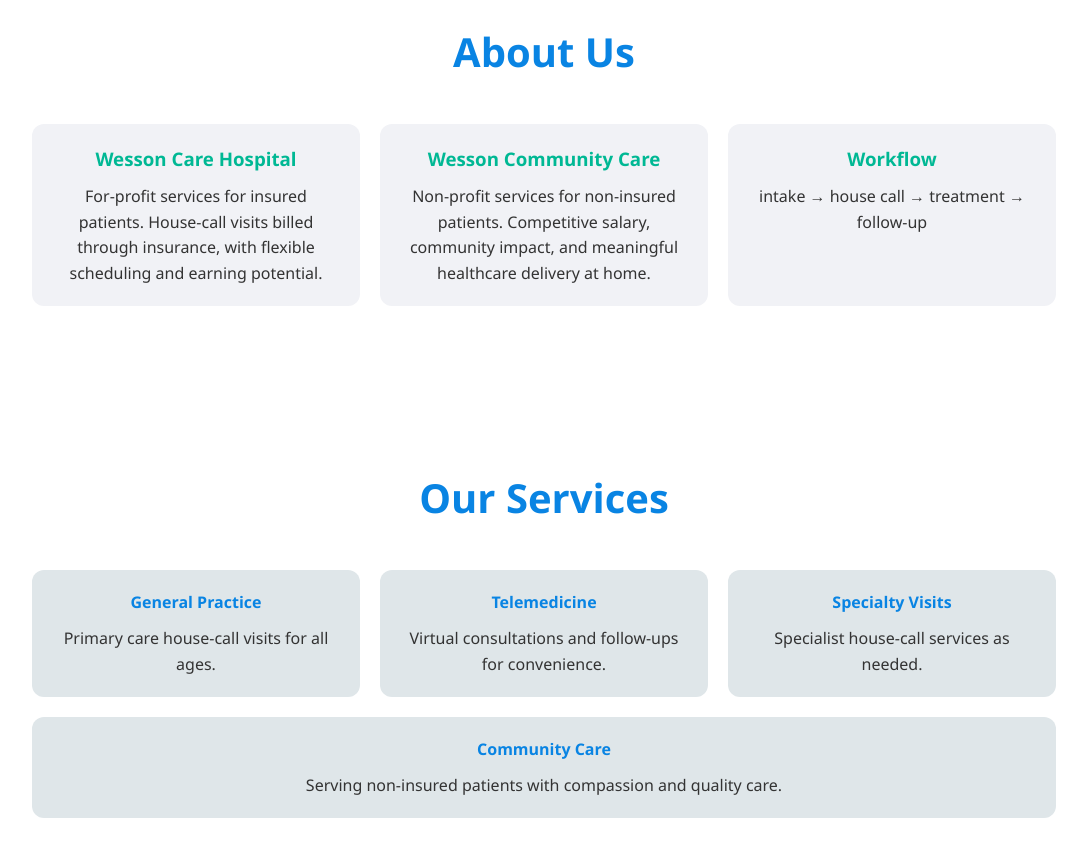
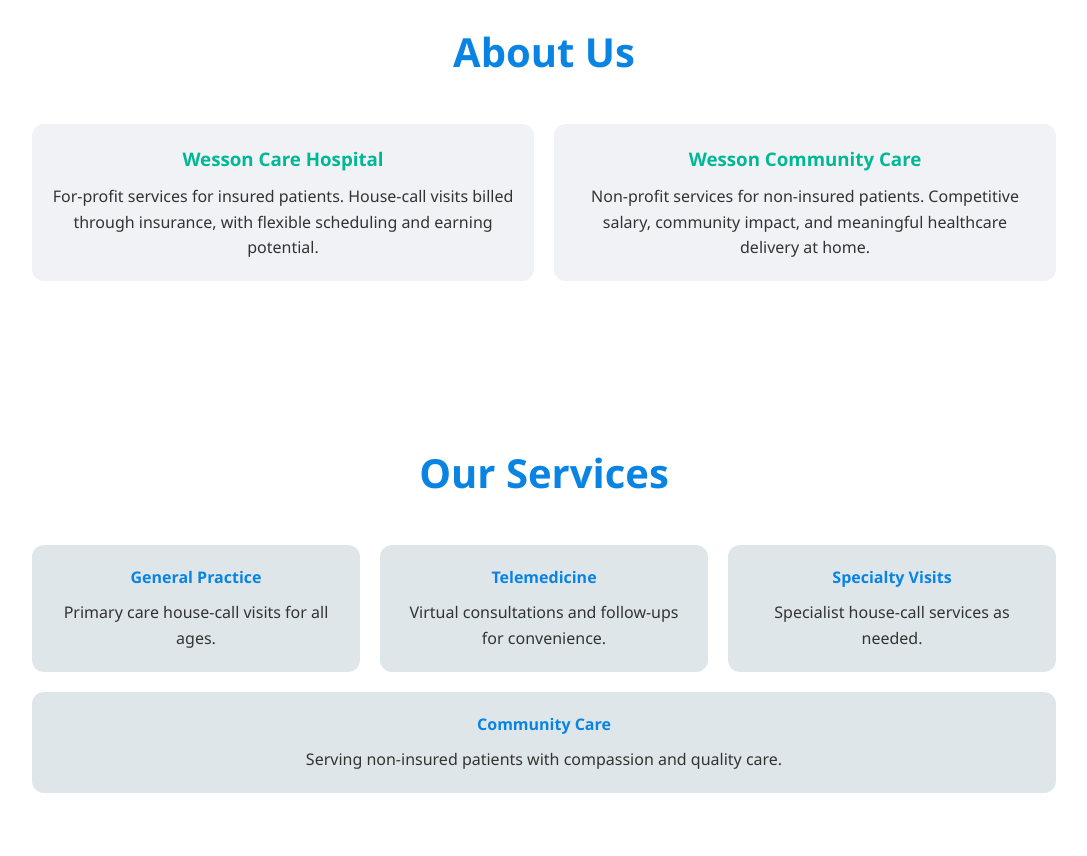
Before and after one commit to Corcoin/Wesson-Care-Hospital-Wesson-Community-Care, a plain HTML site: page index.html in a window 1280 px wide. Shown: the part 860-1716 px from the top of the page, without its empty margins (96-1183 px from the left). Drawn offline with Linux system fonts and the light colour scheme.

Commit message:
Update index.html

```diff
--- a/index.html
+++ b/index.html
@@ -137,10 +137,7 @@
             <h3>Wesson Community Care</h3>
             <p>Non-profit services for non-insured patients. Competitive salary, community impact, and meaningful healthcare delivery at home.</p>
         </div>
-        <div class="about-card">
-            <h3>Workflow</h3>
-            <p>intake → house call → treatment → follow-up</p>
-        </div>
+
     </div>
 </section>
 
```
